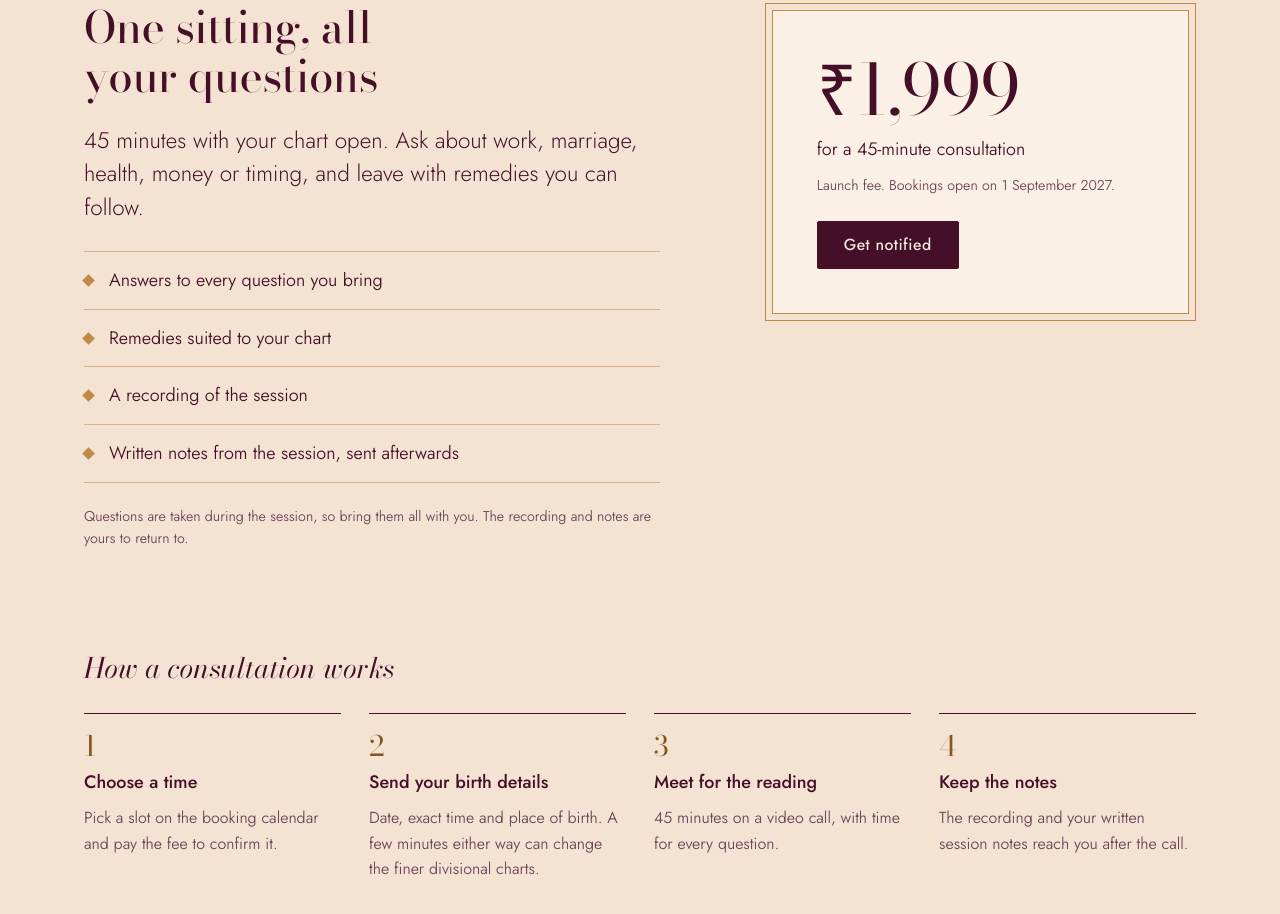
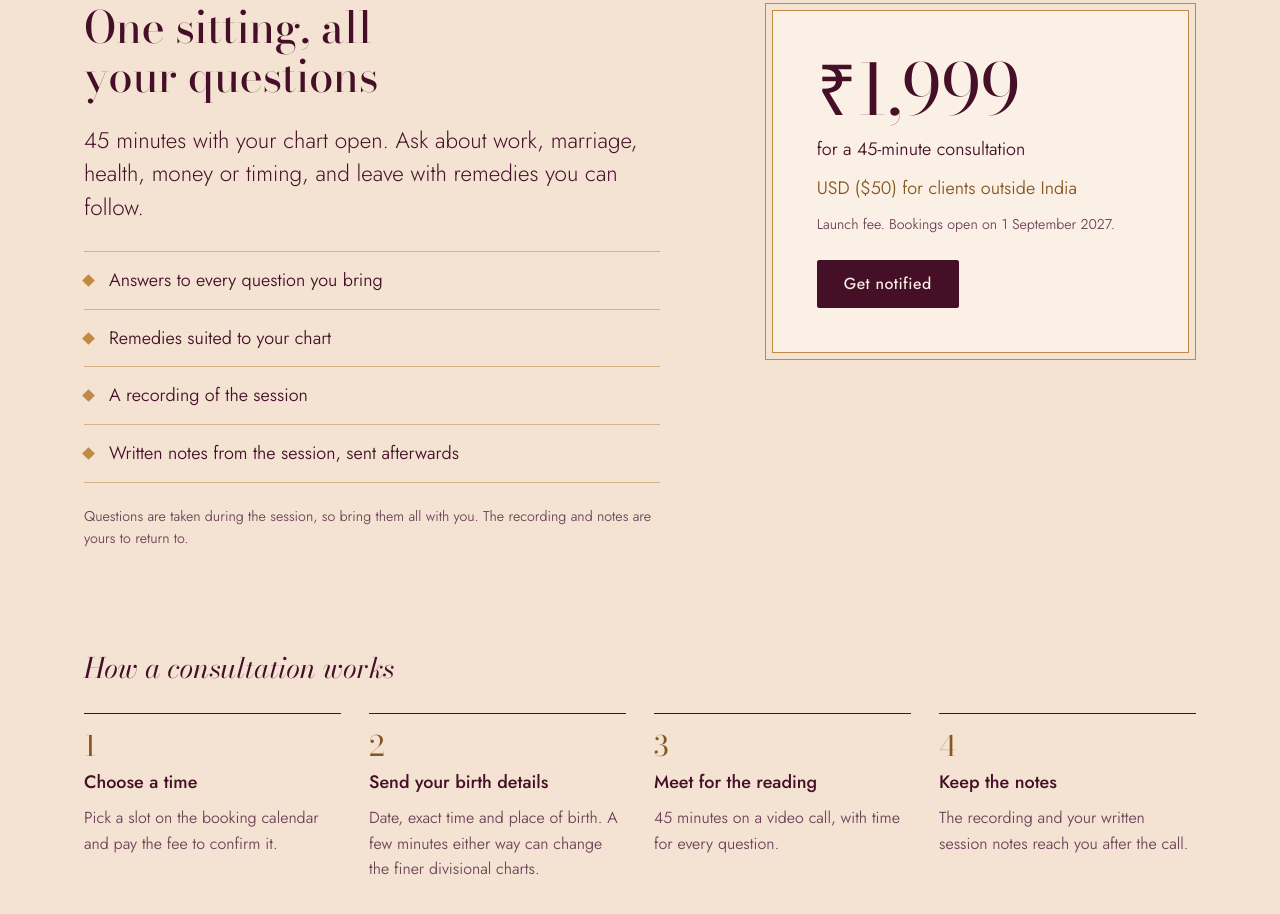
Before and after one commit to Vorendis/horanotes-website, a plain HTML site: page index.html in a window 1280 px wide. Shown: the part 1490-2404 px from the top of the page. Drawn offline with nearby package versions, Linux system fonts and the light colour scheme; a web font is replaced by a local one.

Commit message:
Price: add USD ($50) for clients outside India
Show the international fee as a smaller line under the rupee price in the
fee box. The amount is set by consultation.priceUSD in js/config.js;
setting it to 0 hides the line.

Co-Authored-By: Claude Opus 5.5 <noreply@anthropic.com>
Claude-Session: https://claude.ai/code/session_01USwaFjakKV65Lf3J6DPBdL

```diff
--- a/css/site.css
+++ b/css/site.css
@@ -226,6 +226,7 @@ p { margin: 0; }
   font-variant-numeric: lining-nums;
 }
 .fee__per { font-size: var(--t-base); }
+.fee__intl { font-size: var(--t-base); color: var(--gold-ink); font-variant-numeric: lining-nums; }
 .fee__note { font-size: var(--t-sm); color: var(--plum-soft); margin-bottom: 14px; }
 
 .steps__title {
--- a/index.html
+++ b/index.html
@@ -100,6 +100,7 @@
         <aside class="fee" aria-label="Consultation fee">
           <p class="fee__amount" data-price>₹1,999</p>
           <p class="fee__per">for a <span data-minutes>45</span>-minute consultation</p>
+          <p class="fee__intl" data-intl>USD (<span data-price-usd>$50</span>) for clients outside India</p>
           <p class="fee__note"><span data-price-note>Launch fee</span>. Bookings open on <span data-launch>1 September 2027</span>.</p>
           <a class="btn" href="#book" data-cta>Get notified</a>
         </aside>
--- a/js/config.js
+++ b/js/config.js
@@ -13,6 +13,7 @@ window.HORA_CONFIG = {
   consultation: {
     minutes: 45,
     priceINR: 1999,
+    priceUSD: 50,          // shown as "USD ($50) for clients outside India"; set to 0 to hide
     priceNote: "Launch fee"
   },
 
--- a/js/site.js
+++ b/js/site.js
@@ -20,6 +20,8 @@
   }
   if (cons.minutes) setText("[data-minutes]", String(cons.minutes));
   if (cons.priceNote) setText("[data-price-note]", cons.priceNote);
+  if (cons.priceUSD) setText("[data-price-usd]", "$" + cons.priceUSD.toLocaleString("en-US"));
+  else $$("[data-intl]").forEach(function (n) { n.hidden = true; });
 
   /* launch date */
   var launch = C.launchDate ? new Date(C.launchDate + "T00:00:00+05:30") : null;
```
